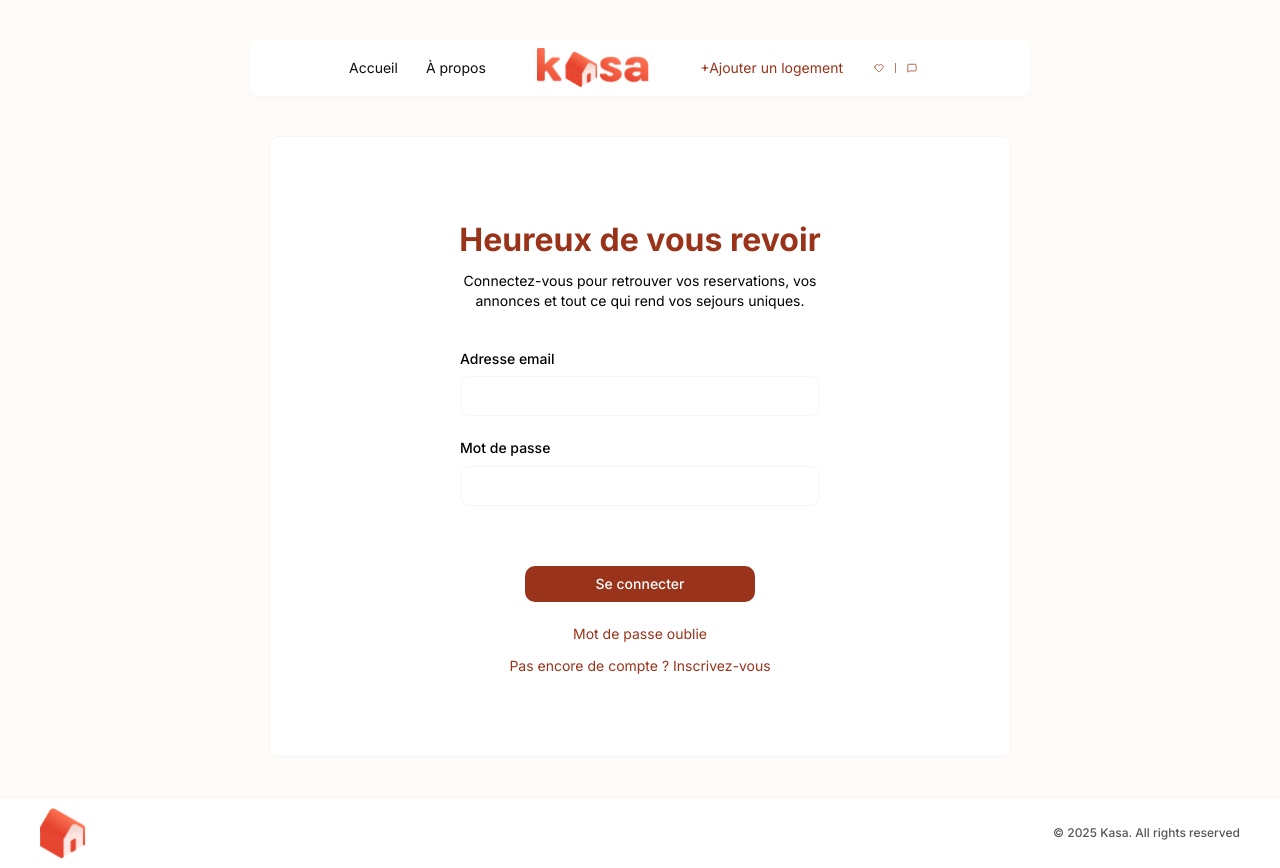
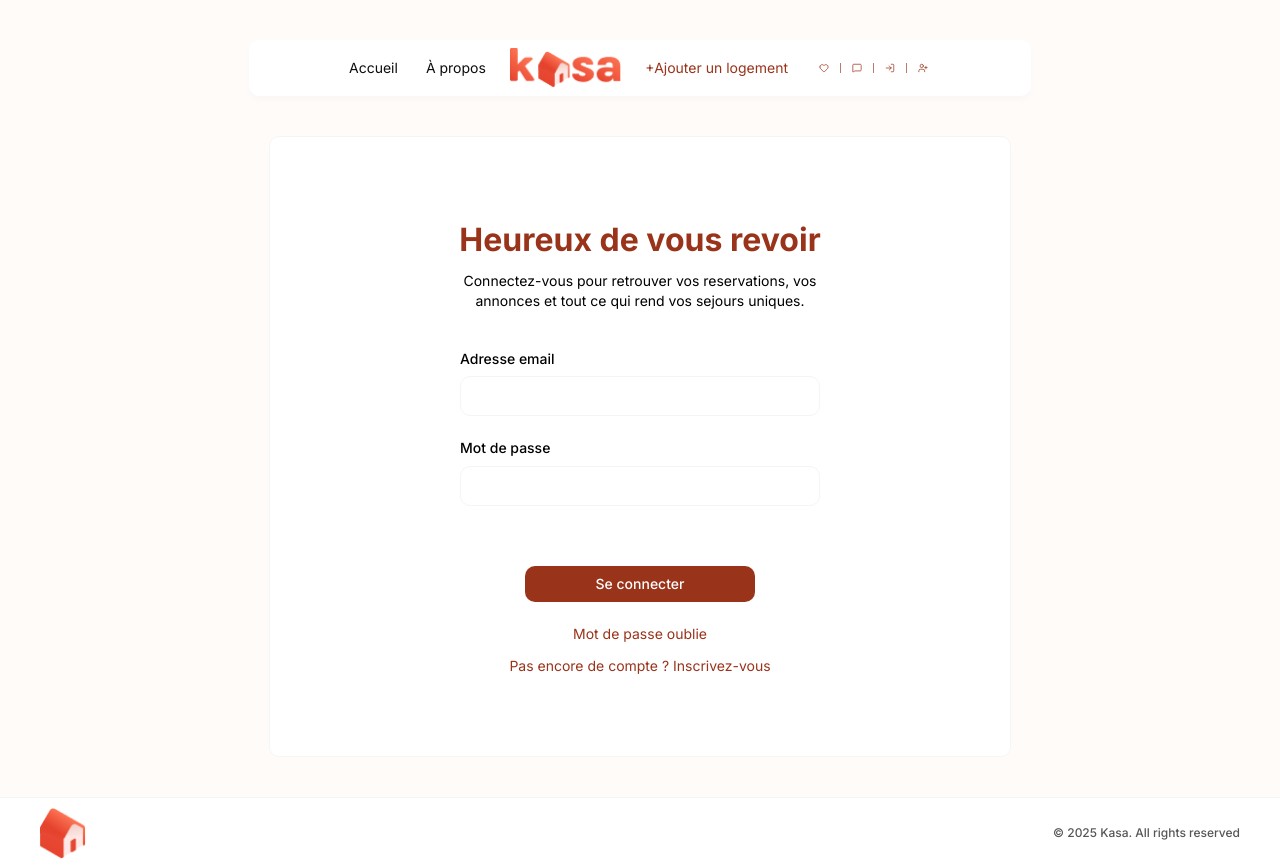
Before and after one commit to roogido/oc-8.1-Kasa, a Next.js app in the folder frontend/: page /login in a window 1280 px wide. Built offline with nearby package versions, Linux system fonts and the light colour scheme; no server answers.

Commit message:
feat: add auth-aware header actions and secure logout flow

```diff
--- a/frontend/src/app/layout.js
+++ b/frontend/src/app/layout.js
@@ -4,12 +4,14 @@
  * Layout racine de l'application Kasa.
  */
 
+import { cookies } from 'next/headers';
 import { Inter } from 'next/font/google';
 
 import './globals.css';
 import Providers from './Providers';
 import AppHeader from '@/components/layout/AppHeader/AppHeader';
 import AppFooter from '@/components/layout/AppFooter/AppFooter';
+import { AUTH_COOKIE_NAME } from '@/lib/authConstants';
 
 const inter = Inter({
 	subsets: ['latin'],
@@ -22,13 +24,17 @@ export const metadata = {
 	description: 'Plateforme de réservation immobilière',
 };
 
-export default function RootLayout({ children }) {
+export default async function RootLayout({ children }) {
+	const cookieStore = await cookies();
+	const authToken = cookieStore.get(AUTH_COOKIE_NAME)?.value ?? '';
+	const isAuthenticated = authToken.trim() !== '';
+
 	return (
 		<html lang="fr" data-scroll-behavior="smooth">
 			<body className={inter.className}>
 				<Providers>
 					<div className="site-shell">
-						<AppHeader />
+						<AppHeader isAuthenticated={isAuthenticated} />
 						<main className="site-main">{children}</main>
 						<AppFooter />
 					</div>
--- a/frontend/src/components/layout/AppHeader/AppHeader.js
+++ b/frontend/src/components/layout/AppHeader/AppHeader.js
@@ -8,12 +8,20 @@
 
 import { useEffect, useState } from 'react';
 import Link from 'next/link';
-import { usePathname } from 'next/navigation';
-import { Heart, Menu, MessageSquare } from 'lucide-react';
+import { usePathname, useRouter } from 'next/navigation';
+import {
+	Heart,
+	LogIn,
+	LogOut,
+	Menu,
+	MessageSquare,
+	UserPlus,
+} from 'lucide-react';
 
 import Logo from '@/components/ui/Logo/Logo';
 import MobileMenu from '@/components/layout/MobileMenu/MobileMenu';
 import MessagesDesktopModal from '@/components/messages/MessagesDesktopModal/MessagesDesktopModal';
+import { logoutUser } from '@/services/authService';
 
 import styles from './AppHeader.module.css';
 
@@ -31,12 +39,17 @@ function getNavLinkStateClass(href, currentPath) {
 /**
  * Header global Kasa.
  *
+ * @param {Object} props
+ * @param {boolean} [props.isAuthenticated=false]
  * @returns {JSX.Element}
  */
-export default function AppHeader() {
+export default function AppHeader({ isAuthenticated = false }) {
 	const pathname = usePathname();
+	const router = useRouter();
+
 	const [isMobileMenuOpen, setIsMobileMenuOpen] = useState(false);
 	const [isMessagesModalOpen, setIsMessagesModalOpen] = useState(false);
+	const [isLoggingOut, setIsLoggingOut] = useState(false);
 
 	useEffect(() => {
 		function handleEscape(event) {
@@ -69,6 +82,24 @@ export default function AppHeader() {
 			window.removeEventListener('resize', handleResize);
 		};
 	}, []);
+
+	async function handleLogout() {
+		if (isLoggingOut) {
+			return;
+		}
+
+		setIsLoggingOut(true);
+
+		try {
+			await logoutUser();
+			setIsMobileMenuOpen(false);
+			setIsMessagesModalOpen(false);
+			router.push('/');
+			router.refresh();
+		} catch {
+			setIsLoggingOut(false);
+		}
+	}
 
 	return (
 		<>
@@ -112,9 +143,10 @@ export default function AppHeader() {
 							</Link>
 
 							<div
-								className={styles.iconGroup}
+								className={styles.userActions}
 								aria-label="Actions utilisateur"
 							>
+								<div className={styles.iconGroup}>
 									<Link
 										href="/favorites"
 										className={styles.iconButton}
@@ -128,19 +160,80 @@ export default function AppHeader() {
 										aria-hidden="true"
 									/>
 
+									{isAuthenticated ? (
 										<button
 											type="button"
 											className={styles.iconButton}
 											aria-label="Messagerie"
 											aria-expanded={isMessagesModalOpen}
 											aria-haspopup="dialog"
-									onClick={() => setIsMessagesModalOpen(true)}
+											onClick={() =>
+												setIsMessagesModalOpen(true)
+											}
 										>
 											<MessageSquare
 												size={16}
 												strokeWidth={1.75}
 											/>
 										</button>
+									) : (
+										<Link
+											href="/login?next=/messages"
+											className={styles.iconButton}
+											aria-label="Se connecter pour accéder à la messagerie"
+										>
+											<MessageSquare
+												size={16}
+												strokeWidth={1.75}
+											/>
+										</Link>
+									)}
+								</div>
+
+								<span
+									className={styles.separator}
+									aria-hidden="true"
+								/>
+
+								<div className={styles.iconGroup}>
+									{isAuthenticated ? (
+										<button
+											type="button"
+											className={styles.iconButton}
+											aria-label="Se déconnecter"
+											onClick={handleLogout}
+											disabled={isLoggingOut}
+										>
+											<LogOut size={16} strokeWidth={1.75} />
+										</button>
+									) : (
+										<>
+											<Link
+												href="/login"
+												className={styles.iconButton}
+												aria-label="Se connecter"
+											>
+												<LogIn size={16} strokeWidth={1.75} />
+											</Link>
+
+											<span
+												className={styles.separator}
+												aria-hidden="true"
+											/>
+
+											<Link
+												href="/sign-in"
+												className={styles.iconButton}
+												aria-label="S'inscrire"
+											>
+												<UserPlus
+													size={16}
+													strokeWidth={1.75}
+												/>
+											</Link>
+										</>
+									)}
+								</div>
 							</div>
 						</div>
 
@@ -161,7 +254,10 @@ export default function AppHeader() {
 					<MobileMenu
 						currentPath={pathname}
 						isOpen={isMobileMenuOpen}
+						isAuthenticated={isAuthenticated}
+						isLoggingOut={isLoggingOut}
 						onClose={() => setIsMobileMenuOpen(false)}
+						onLogout={handleLogout}
 					/>
 				</div>
 			</header>
--- a/frontend/src/components/layout/AppHeader/AppHeader.module.css
+++ b/frontend/src/components/layout/AppHeader/AppHeader.module.css
@@ -93,8 +93,14 @@
 	text-decoration: none;
 }
 
+.userActions {
+	display: flex;
+	align-items: center;
+	gap: 8px;
+	flex-shrink: 0;
+}
+
 .iconGroup {
-    width: 60px;
 	display: flex;
 	align-items: center;
 	gap: 8px;
@@ -112,6 +118,11 @@
 	background: transparent;
 	border: 0;
 	cursor: pointer;
+}
+
+.iconButton:disabled {
+	opacity: 0.65;
+	cursor: default;
 }
 
 .iconButton :global(svg) {
--- a/frontend/src/components/layout/MobileMenu/MobileMenu.js
+++ b/frontend/src/components/layout/MobileMenu/MobileMenu.js
@@ -5,7 +5,7 @@
  */
 
 import Link from 'next/link';
-import { X } from 'lucide-react';
+import { LogIn, LogOut, UserPlus, X } from 'lucide-react';
 
 import Logo from '@/components/ui/Logo/Logo';
 import Button from '@/components/ui/Button/Button';
@@ -29,14 +29,28 @@ function getNavLinkStateClass(href, currentPath) {
  * @param {Object} props
  * @param {string} [props.currentPath='/']
  * @param {boolean} props.isOpen
+ * @param {boolean} [props.isAuthenticated=false]
+ * @param {boolean} [props.isLoggingOut=false]
  * @param {Function} props.onClose
+ * @param {Function} props.onLogout
  * @returns {JSX.Element|null}
  */
 export default function MobileMenu({
 	currentPath = '/',
 	isOpen,
+	isAuthenticated = false,
+	isLoggingOut = false,
 	onClose,
+	onLogout,
 }) {
+	if (!isOpen) {
+		return null;
+	}
+
+	const messagingHref = isAuthenticated
+		? '/messages'
+		: '/login?next=/messages';
+
 	if (!isOpen) {
 		return null;
 	}
@@ -88,7 +102,7 @@ export default function MobileMenu({
 
 					<li>
 						<Link
-							href="/messages"
+							href={messagingHref}
 							className={styles.navLink}
 							onClick={onClose}
 						>
@@ -108,6 +122,42 @@ export default function MobileMenu({
 				</ul>
 			</nav>
 
+			<div className={styles.authSection}>
+				{isAuthenticated ? (
+					<button
+						type="button"
+						className={styles.authButton}
+						onClick={onLogout}
+						disabled={isLoggingOut}
+					>
+						<LogOut size={16} strokeWidth={1.75} />
+						<span>
+							{isLoggingOut ? 'Déconnexion...' : 'Se déconnecter'}
+						</span>
+					</button>
+				) : (
+					<>
+						<Link
+							href="/login"
+							className={styles.authLink}
+							onClick={onClose}
+						>
+							<LogIn size={16} strokeWidth={1.75} />
+							<span>Se connecter</span>
+						</Link>
+
+						<Link
+							href="/sign-in"
+							className={styles.authLink}
+							onClick={onClose}
+						>
+							<UserPlus size={16} strokeWidth={1.75} />
+							<span>{"S'inscrire"}</span>
+						</Link>
+					</>
+				)}
+			</div>
+
 			<div className={styles.ctaWrapper}>
 				<Button href="/add-property" variant="primary" size="md">
 					Ajouter un logement
--- a/frontend/src/components/layout/MobileMenu/MobileMenu.module.css
+++ b/frontend/src/components/layout/MobileMenu/MobileMenu.module.css
@@ -79,6 +79,36 @@
 		text-decoration: none;
 	}
 
+	.authSection {
+		display: flex;
+		flex-direction: column;
+		gap: 12px;
+		margin-top: 32px;
+	}
+
+	.authLink,
+	.authButton {
+		display: inline-flex;
+		align-items: center;
+		gap: 12px;
+		min-height: 44px;
+		padding: 0;
+		border: 0;
+		background: transparent;
+		color: var(--color-primary);
+		font-size: var(--font-size-md);
+		font-weight: var(--font-weight-medium);
+		line-height: var(--line-height-md);
+		text-decoration: none;
+		text-align: left;
+		cursor: pointer;
+	}
+
+	.authButton:disabled {
+		opacity: 0.65;
+		cursor: default;
+	}
+
 	.ctaWrapper {
 		margin-top: 40px;
 		padding-left: 0;
--- /dev/null
+++ b/frontend/src/lib/authConstants.js
@@ -0,0 +1,8 @@
+/**
+ * @file src/lib/authConstants.js
+ * @description
+ * Constantes partagées liées à l'authentification.
+ */
+
+export const AUTH_COOKIE_NAME = 'kasa_auth_token';
+export const AUTH_COOKIE_MAX_AGE_SECONDS = 60 * 60 * 24 * 7;
--- a/frontend/src/services/authService.js
+++ b/frontend/src/services/authService.js
@@ -46,3 +46,14 @@ export async function registerUser({
 
 	return data?.data?.user ?? null;
 }
+
+/**
+ * Déconnecte l'utilisateur courant.
+ *
+ * @returns {Promise<void>}
+ */
+export async function logoutUser() {
+	await internalApiRequest('/api/auth/logout', {
+		method: 'POST',
+	});
+}
```
Also changed, not shown: frontend/src/app/api/auth/logout/route.js (added, +35 -0 lines). Lines whose indentation alone changed are shown as unchanged.
